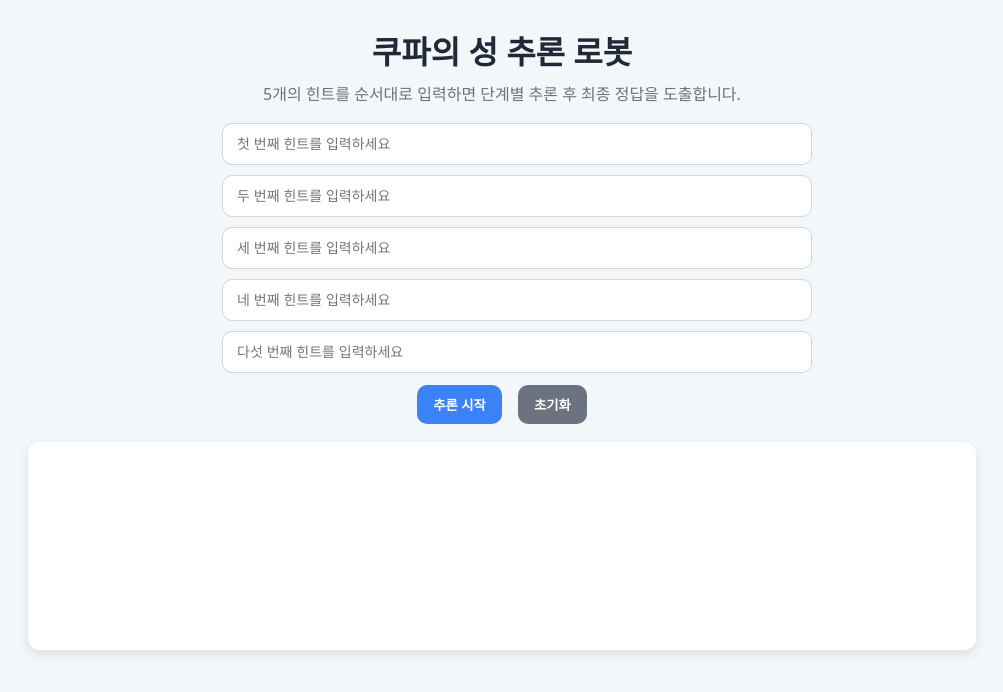
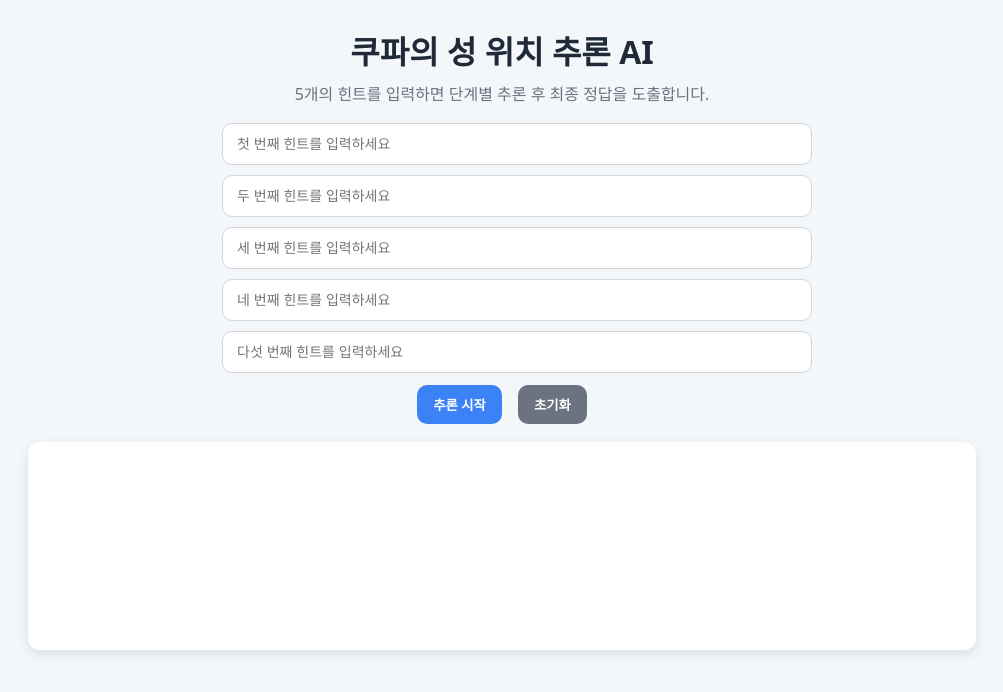
Before and after one commit to duquenois/AI_Inference, a plain HTML site: page index.html in a window 1280 px wide. Shown: the whole page, without its empty margins (138-1141 px from the left). Drawn offline with nearby package versions, Linux system fonts and the light colour scheme.

Commit message:
Update index.html

```diff
--- a/index.html
+++ b/index.html
@@ -2,7 +2,7 @@
 <html lang="ko">
 <head>
   <meta charset="UTF-8" />
-  <title>쿠파의 성 추론 로봇</title>
+  <title>쿠파의 성 위치 추론 AI</title>
   <script src="https://d3js.org/d3.v7.min.js"></script>
   <style>
     :root {
@@ -106,8 +106,8 @@
   </style>
 </head>
 <body>
-  <h1>쿠파의 성 추론 로봇</h1>
-  <p class="lead">5개의 힌트를 순서대로 입력하면 단계별 추론 후 최종 정답을 도출합니다.</p>
+  <h1>쿠파의 성 위치 추론 AI</h1>
+  <p class="lead">5개의 힌트를 입력하면 단계별 추론 후 최종 정답을 도출합니다.</p>
 
   <div class="input-col">
     <input id="s1" placeholder="첫 번째 힌트를 입력하세요" />
```
